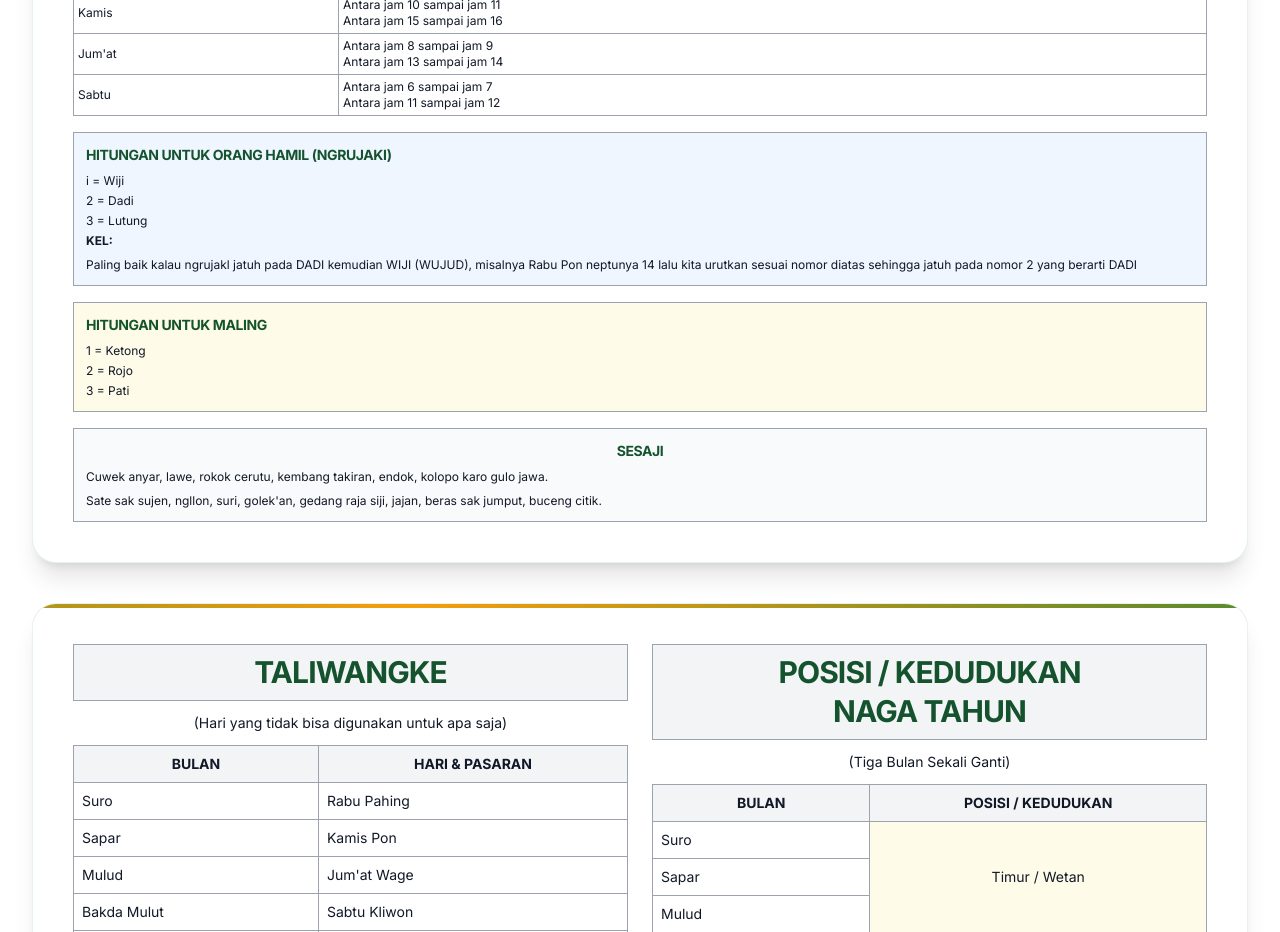
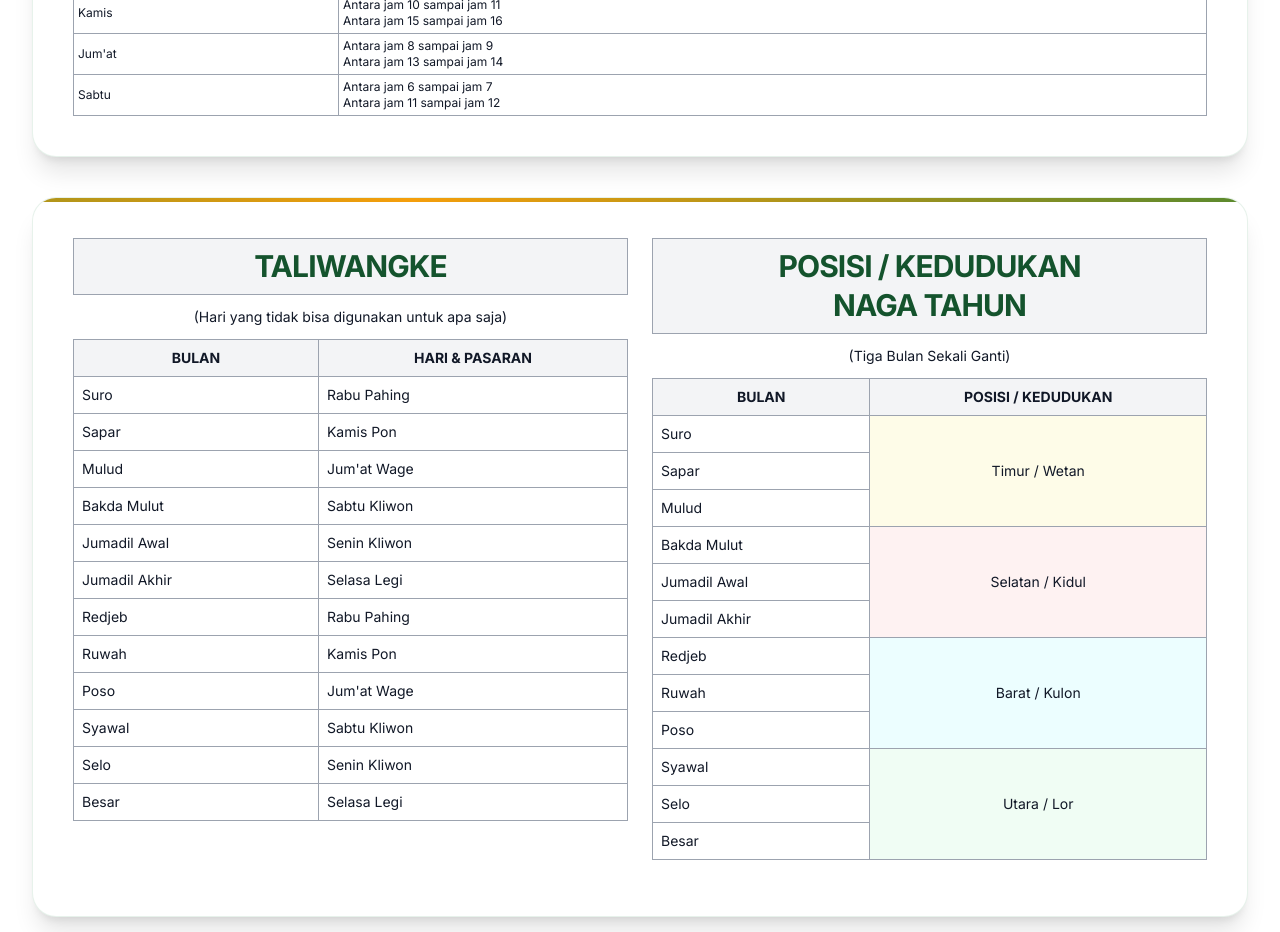
Before and after one commit to Suseno78/kapribaden, a Next.js app: page /pasaran in a window 1280 px wide. Shown: the part 1780-2712 px from the top of the page. Built offline with nearby package versions, Linux system fonts and the light colour scheme.

Commit message:
update uy

```diff
--- a/app/album/page.tsx
+++ b/app/album/page.tsx
@@ -9,7 +9,7 @@ export default function AlbumPage() {
     // Data statis dengan judul dan deskripsi per foto
     const albumSections = [
         {
-            title: "Sowan Dimakam Kanjeng Romo",
+            title: "Ziarah Dimakam Kanjeng Romo Tahun 1983",
             photos: [
                 {
                     src: "/images/lawas/1-1.jpg",
@@ -29,7 +29,7 @@ export default function AlbumPage() {
             ],
         },
         {
-            title: "Rombongan Kadhang Se-Indonesia Dari Rumah Bawah (Pasar Sejiwan) Menuju Makam Kanjeng Romo Untuk Melakukan Prosesi Pembangunan makam Kanjeng Romo",
+            title: "Rombongan Kadhang Se-Indonesia Dari Rumah Bawah (Pasar Sejiwan) Menuju Makam Kanjeng Romo Untuk Melakukan Prosesi Pembangunan makam Kanjeng Romo Tahun 1983",
             photos: [
                 {
                     src: "/images/lawas/2-1.jpg",
@@ -64,7 +64,7 @@ export default function AlbumPage() {
             ],
         },
         {
-            title: "Proses Pembongkaran dan Peletakan Batu Pertama Pembangunan Makam Kanjeng Romo",
+            title: "Proses Pembongkaran dan Peletakan Batu Pertama Pembangunan Makam Kanjeng Romo Tahun 1983",
             photos: [
                 {
                     src: "/images/lawas/3-1.jpg",
@@ -381,8 +381,8 @@ export default function AlbumPage() {
                                     {/* Overlay on hover - Menggunakan Judul & Deskripsi FOTO masing-masing */}
                                     <div className="absolute inset-0 bg-gradient-to-t from-green-900/90 via-green-900/50 to-transparent opacity-0 group-hover:opacity-100 transition-opacity duration-300 flex items-end">
                                         <div className="p-6 text-white w-full">
-                                            <h3 className="font-bold text-lg mb-1">{photo.title}</h3>
-                                            <p className="text-sm text-gray-200">{photo.description}</p>
+                                            <h3 className="font-bold text-lg mb-1 text-white">{photo.title}</h3>
+                                            <p className="text-sm text-white">{photo.description}</p>
                                         </div>
                                     </div>
                                 </div>
--- a/app/pasaran/page.tsx
+++ b/app/pasaran/page.tsx
@@ -191,31 +191,6 @@ export default function PasaranPage() {
                                 </tr>
                             </tbody>
                         </table>
-                    </div>
-
-                    {/* Hitungan untuk Orang Hamil */}
-                    <div className="border border-gray-400 p-3 bg-blue-50">
-                        <h4 className="font-bold text-sm mb-2">HITUNGAN UNTUK ORANG HAMIL (NGRUJAKI)</h4>
-                        <p className="text-xs mb-1">i = Wiji</p>
-                        <p className="text-xs mb-1">2 = Dadi</p>
-                        <p className="text-xs mb-1">3 = Lutung</p>
-                        <p className="text-xs mb-2 font-bold">KEL:</p>
-                        <p className="text-xs">Paling baik kalau ngrujakl jatuh pada DADI kemudian WIJI (WUJUD), misalnya Rabu Pon neptunya 14 lalu kita urutkan sesuai nomor diatas sehingga jatuh pada nomor 2 yang berarti DADI</p>
-                    </div>
-
-                    {/* Hitungan untuk Maling */}
-                    <div className="border border-gray-400 p-3 bg-yellow-50">
-                        <h4 className="font-bold text-sm mb-2">HITUNGAN UNTUK MALING</h4>
-                        <p className="text-xs mb-1">1 = Ketong</p>
-                        <p className="text-xs mb-1">2 = Rojo</p>
-                        <p className="text-xs">3 = Pati</p>
-                    </div>
-
-                    {/* Sesaji */}
-                    <div className="border border-gray-400 p-3 bg-gray-50">
-                        <h4 className="font-bold text-sm mb-2 text-center">SESAJI</h4>
-                        <p className="text-xs">Cuwek anyar, lawe, rokok cerutu, kembang takiran, endok, kolopo karo gulo jawa.</p>
-                        <p className="text-xs mt-2">Sate sak sujen, ngllon, suri, golek&apos;an, gedang raja siji, jajan, beras sak jumput, buceng citik.</p>
                     </div>
                 </div>
             </div>
```
